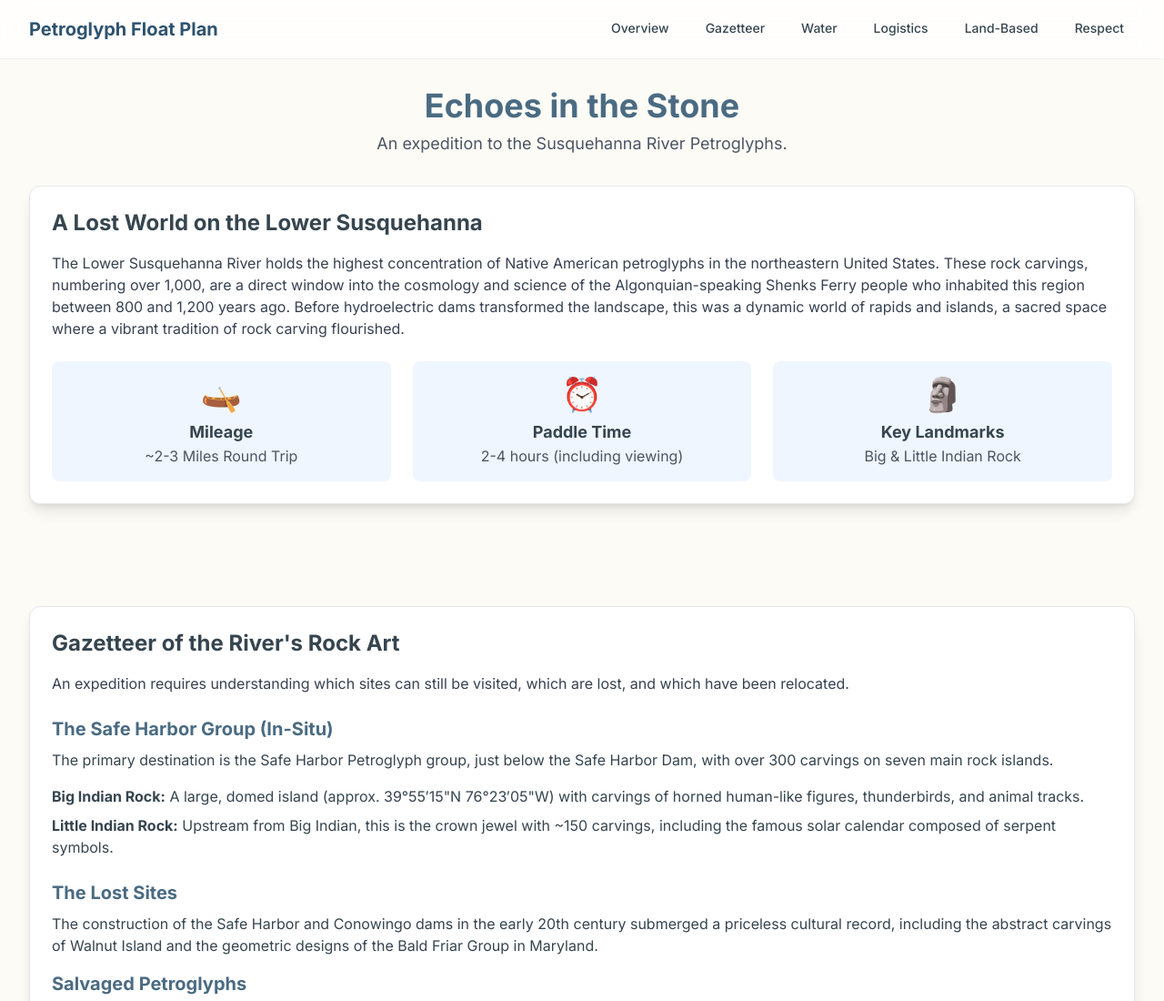
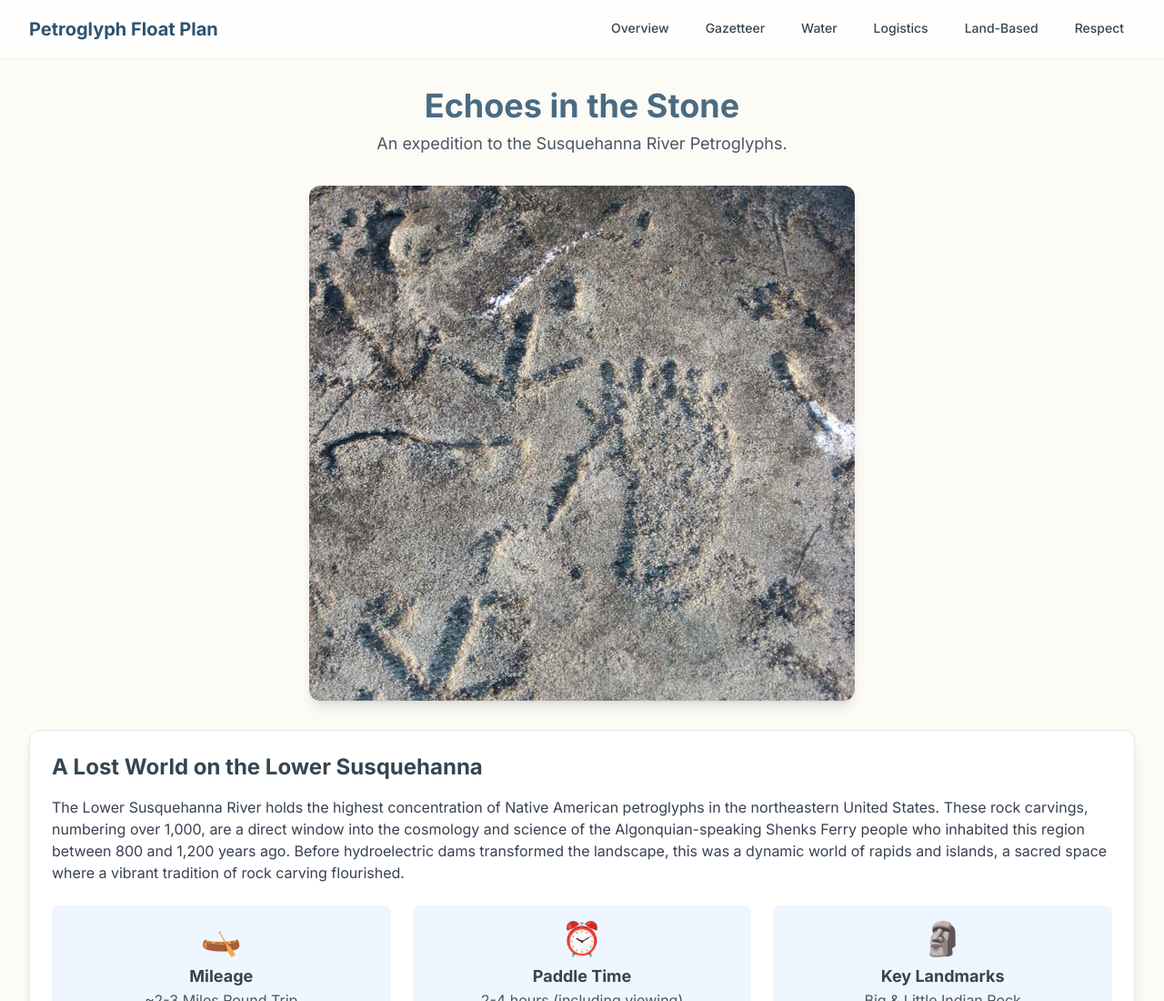
Before and after one commit to lordivxx/lordivxx.github.io, a plain HTML site: page kayak-trip-petroglyphs.html in a window 1280 px wide. Shown: the top 1100 px of the page at 91% size. Drawn offline with nearby package versions, Linux system fonts and the light colour scheme.

Commit message:
feat: add image to petroglyph page

```diff
--- a/kayak-trip-petroglyphs.html
+++ b/kayak-trip-petroglyphs.html
@@ -71,6 +71,9 @@
                 <div class="text-center mb-8">
                     <h1 class="text-3xl sm:text-4xl font-bold text-[#4A6B82]">Echoes in the Stone</h1>
                     <p class="mt-2 text-lg text-gray-600">An expedition to the Susquehanna River Petroglyphs.</p>
+                </div>
+                <div class="my-8">
+                    <img src="images/Petro3.jpg" alt="Susquehanna Petroglyphs" class="rounded-xl shadow-lg mx-auto">
                 </div>
                 <div class="section-card rounded-xl p-6 shadow-lg">
                     <h2 class="text-2xl font-bold mb-4">A Lost World on the Lower Susquehanna</h2>
```
Also changed, not shown: images/Petro3.jpg (added).
